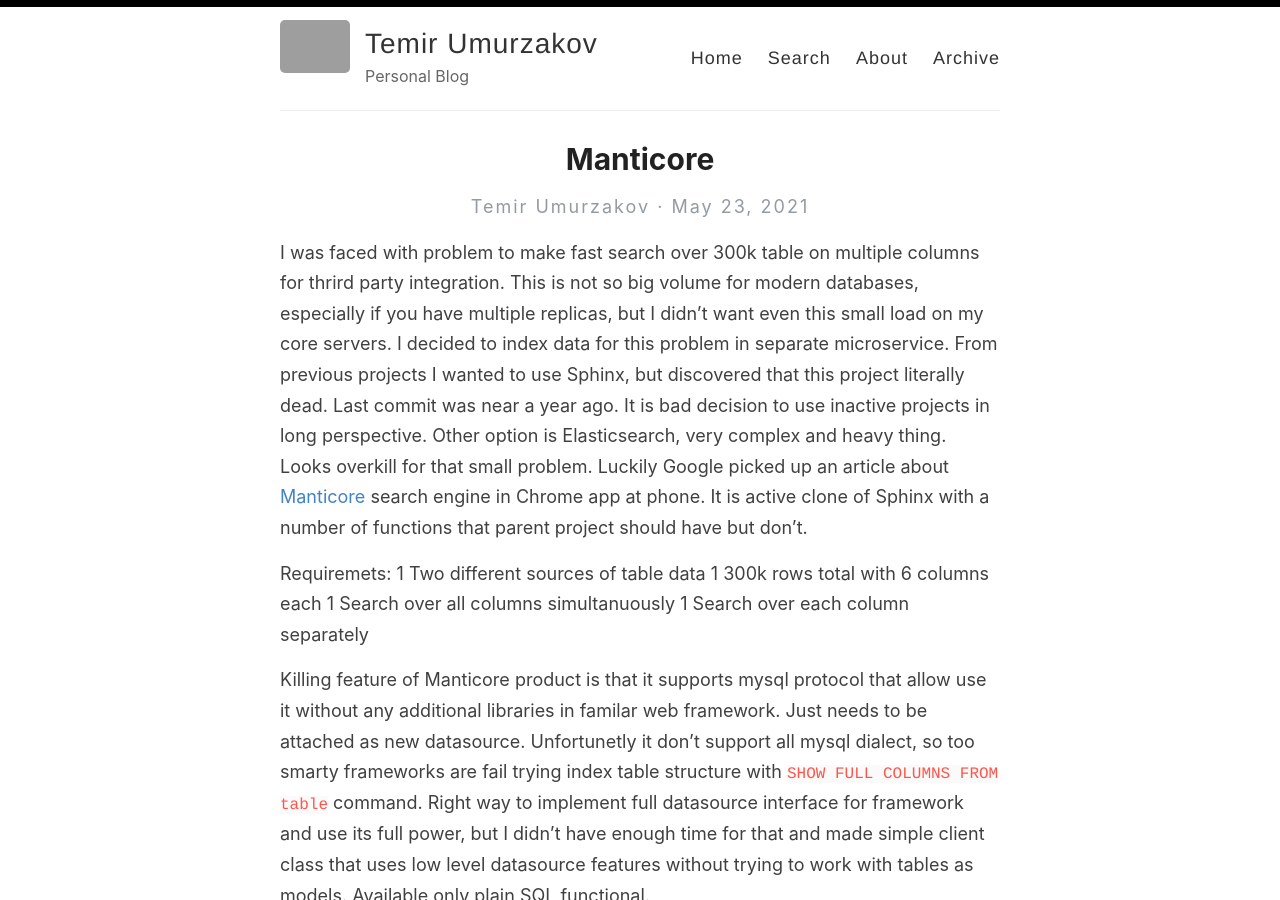
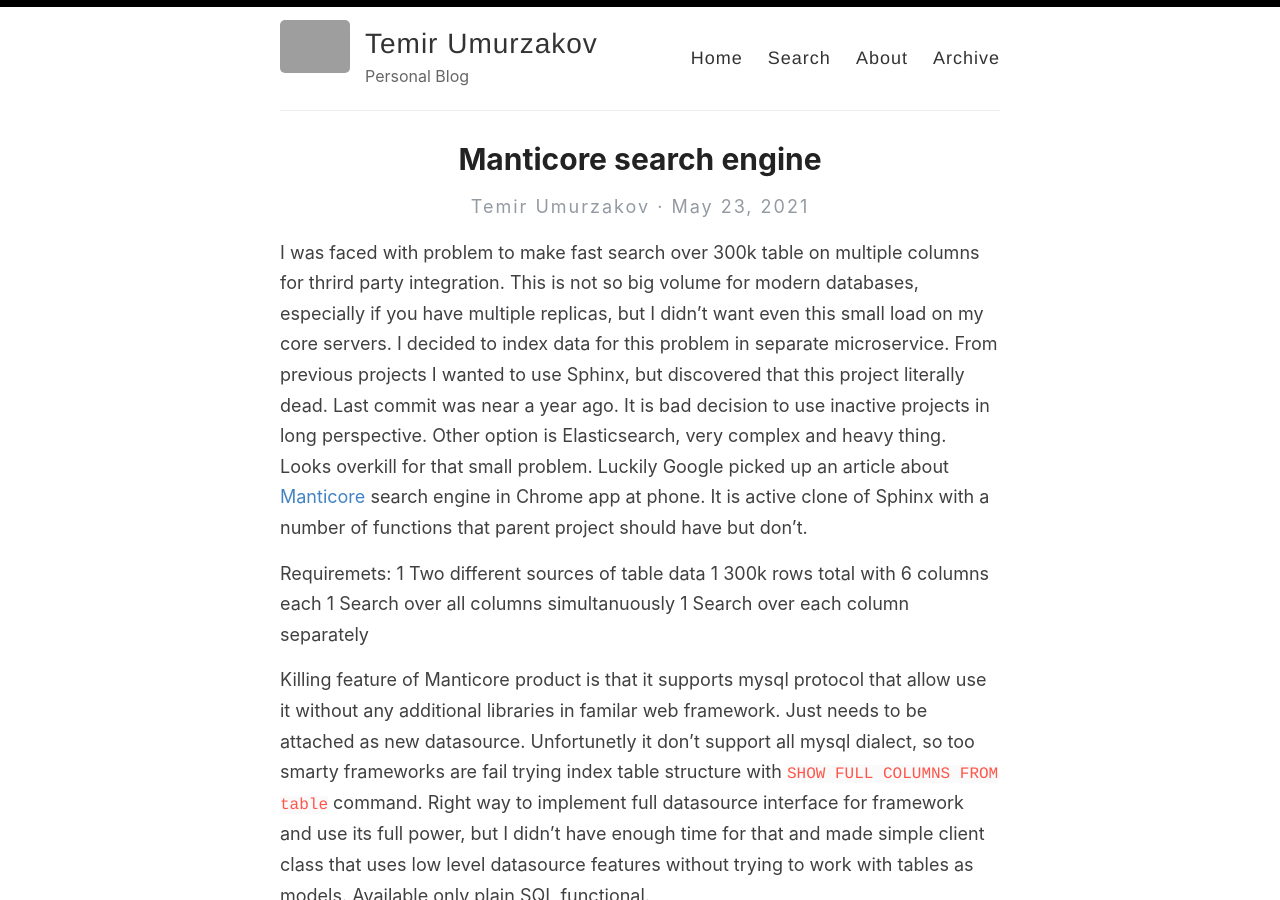
Before and after one commit to tumurzakov/tumurzakov.github.io, a Jekyll site: the page built from _posts/2021-05-23-manticore.md, in a window 1280 px wide and 900 px high. Built offline with Jekyll 4.4.1, drawn with Linux system fonts in a browser that asks for light colours; our own code applies the rules of GitHub Pages for plain Markdown files; comment, search, counter and statistics services are not loaded; grey boxes are pictures that could not be loaded.

Commit message:
Update 2021-05-23-manticore.md

```diff
--- a/_posts/2021-05-23-manticore.md
+++ b/_posts/2021-05-23-manticore.md
@@ -1,3 +1,8 @@
+---
+title: Manticore search engine
+tags: manticore search microservice mysql index
+---
+
 I was faced with problem to make fast search over 300k table on multiple columns for thrird party integration. This is not so big volume for modern databases, especially if you have multiple replicas, but I didn't want even this small load on my core servers. I decided to index data for this problem in separate microservice. From previous projects I wanted to use Sphinx, but discovered that this project literally dead. Last commit was near a year ago. It is bad decision to use inactive projects in long perspective. Other option is Elasticsearch, very complex and heavy thing. Looks overkill for that small problem. Luckily Google picked up an article about [Manticore](https://docs.manticoresearch.com/latest/html/) search engine in Chrome app at phone. It is active clone of Sphinx with a number of functions that parent project should have but don't.
 
 Requiremets:
```
